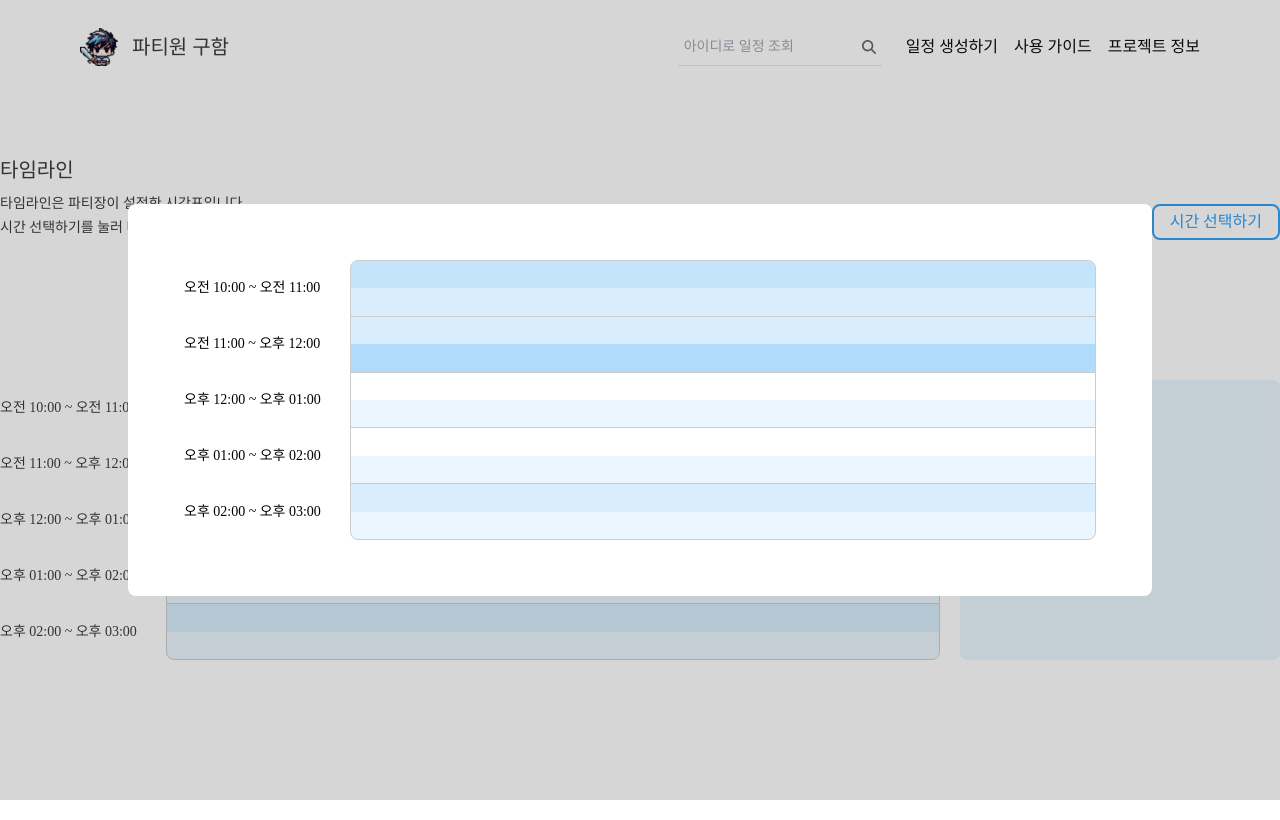
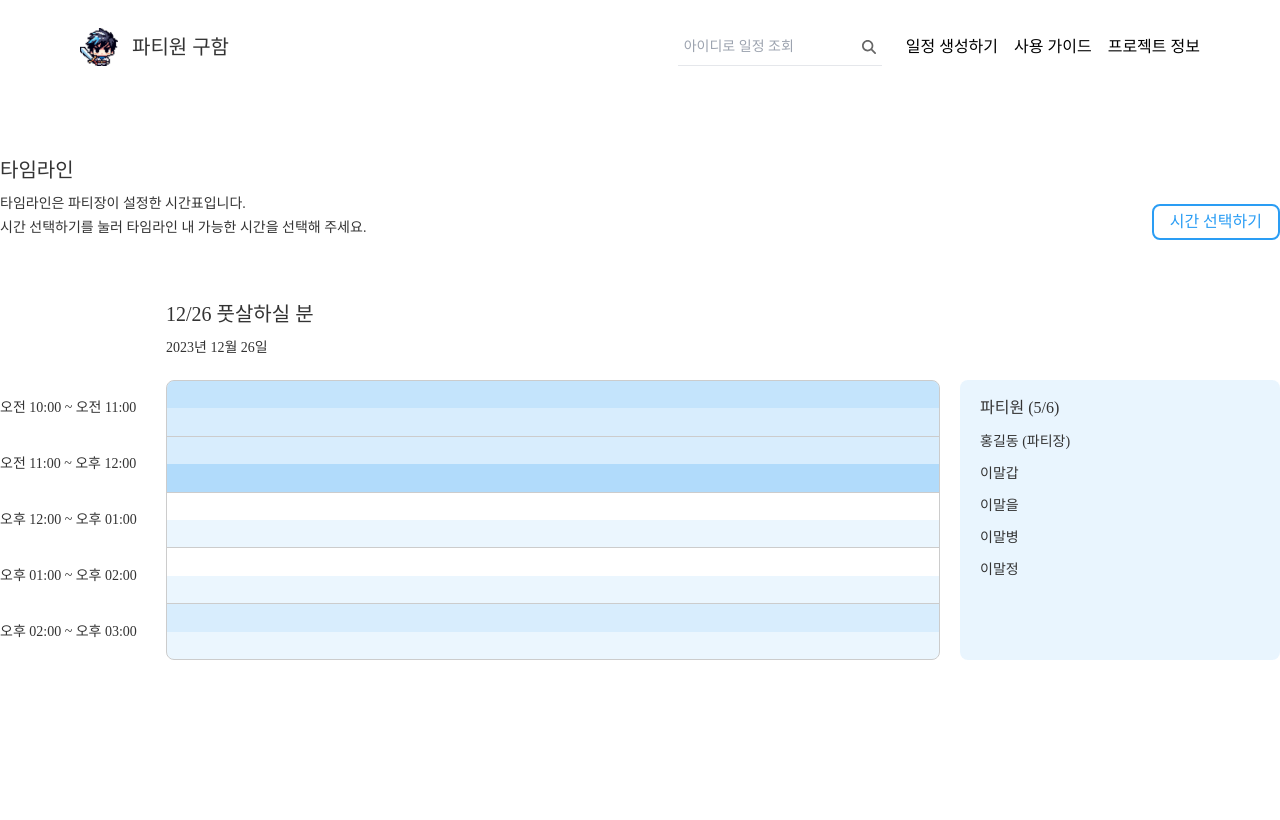
Before and after one commit to taedonn/partywonguham, a Nuxt app: page / in a window 1280 px wide. Built offline with nearby package versions, Linux system fonts and the light colour scheme; a web font is replaced by a local one.

Commit message:
Update index.vue

```diff
--- a/pages/index.vue
+++ b/pages/index.vue
@@ -25,8 +25,8 @@
                         <h2>파티원 ({{ (data.partywon.length + 1) + '/' + data.capacity }})</h2>
                         <ul class="mt-4 text-sm font-light flex flex-col gap-3">
                             <li class="flex items-center">
-                                {{ data.partyjang.name }}(파티장)
-                                <i class="fa-regular fa-star w-3.5 ml-1"></i>
+                                {{ data.partyjang.name }} (파티장)
+                                <!-- <i class="fa-regular fa-star w-3.5 ml-1"></i> -->
                             </li>
                             <li v-for="partywon in data.partywon">{{ partywon.name }}</li>
                         </ul>
@@ -34,12 +34,12 @@
                 </div>
             </div>
         </div>
-        <Popup>
+        <!-- <Popup>
             <Timeline
                 :timeline="data.timeline"
                 :checked_time="data.checked_time"
             />
-        </Popup>
+        </Popup> -->
     </main>
 </template>
 
```
